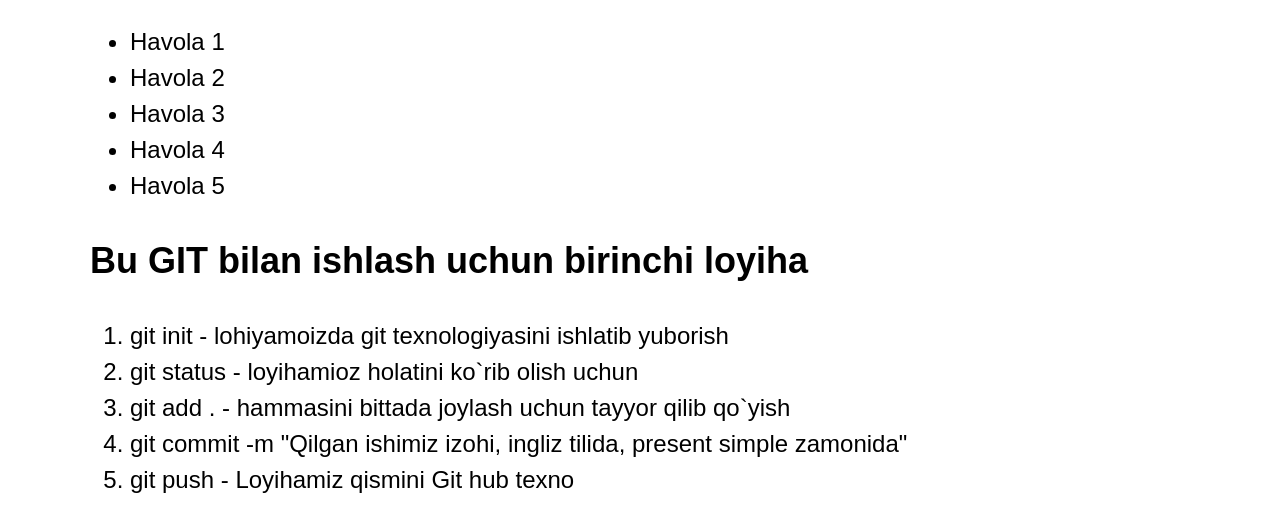
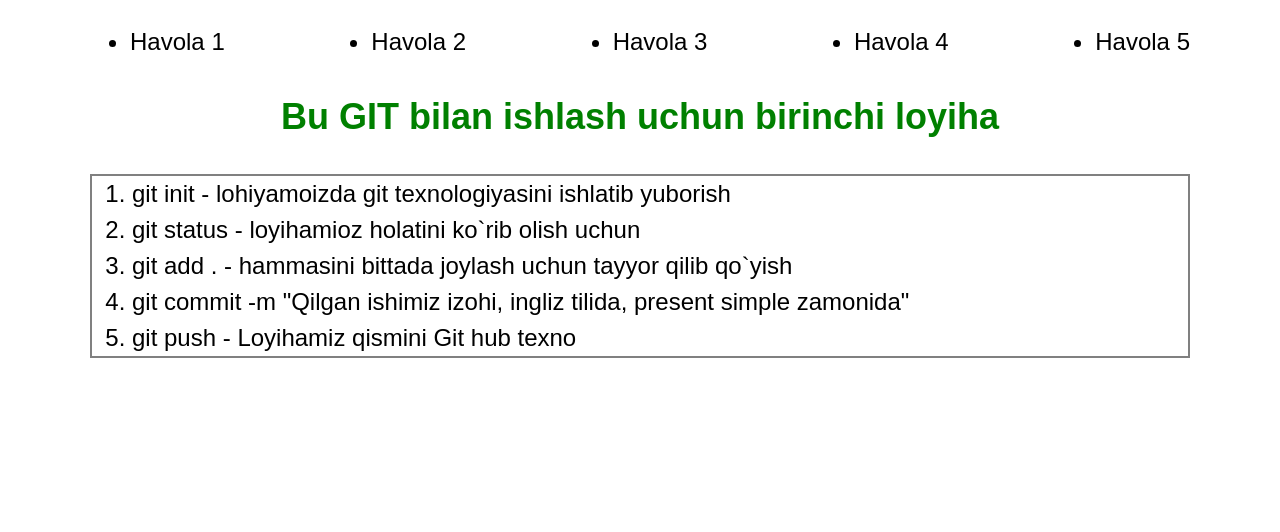
Before and after one commit to zsaidov1988/Project, a plain HTML site: page index.html in a window 1280 px wide. Drawn offline with Linux system fonts and the light colour scheme.

Commit message:
Add site main styles

```diff
--- a/css/main.css
+++ b/css/main.css
@@ -17,3 +17,18 @@ body {
   margin-left: auto;
   margin-right: auto;
 }
+
+.site-list {
+  display: flex;
+  align-items: center;
+  justify-content: space-between;
+}
+
+.site-heading {
+  text-align: center;
+  color: green;
+}
+
+.site-config-list {
+  border: 2px solid gray;
+}
```
